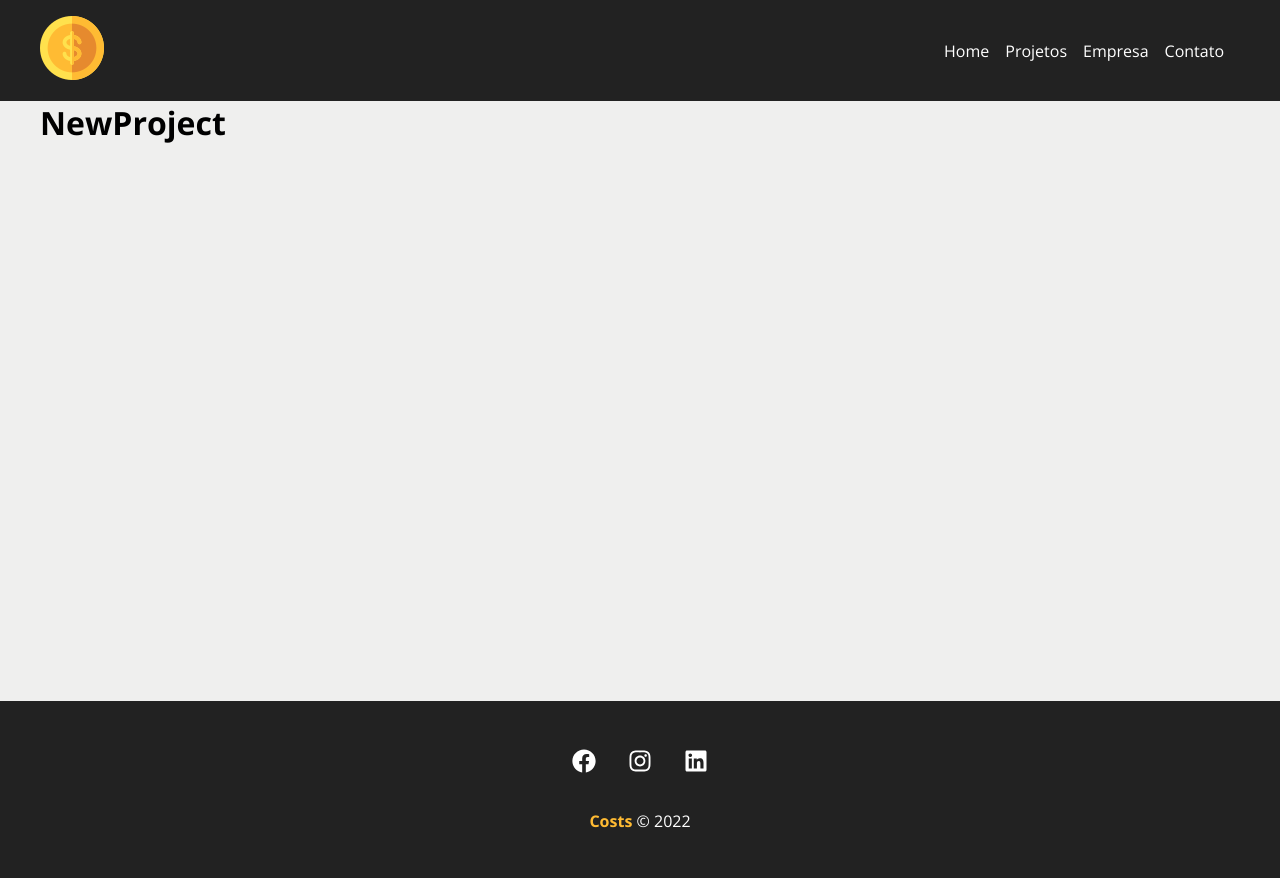
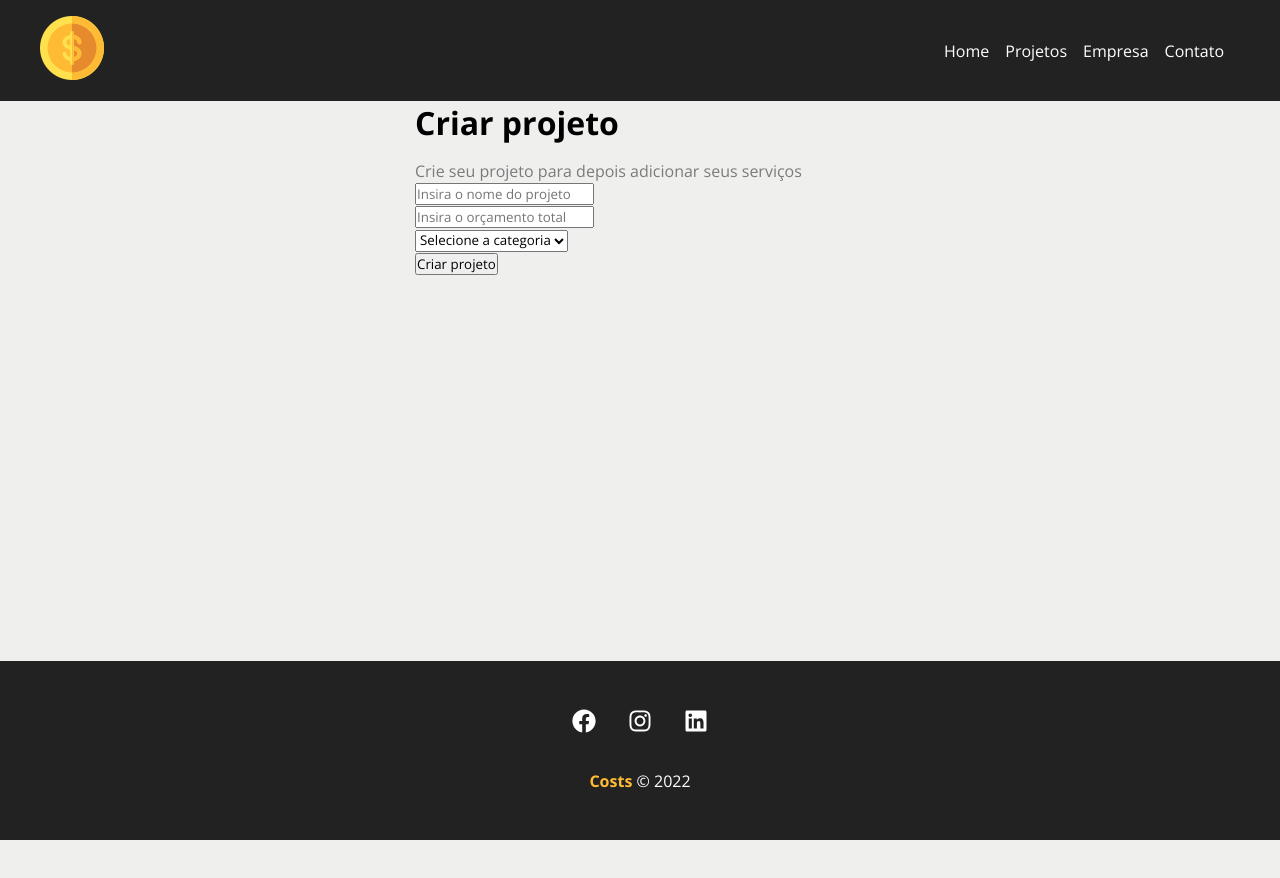
Before and after one commit to mirkolamberti/costs, a React (Create React App) app: page /newproject in a window 1280 px wide. After the commit the page ends 840 px from the top, so only its background shows below. Built offline with nearby package versions, Linux system fonts and the light colour scheme.

Commit message:
aula 21 - Página para formulário de projeto

```diff
--- a/src/App.js
+++ b/src/App.js
@@ -1,4 +1,4 @@
-import { BrowserRouter, Routes, Route, Link } from 'react-router-dom'
+import { BrowserRouter, Routes, Route } from 'react-router-dom'
 
 import Home from "./components/pages/Home"
 import Projects from "./components/pages/Projects"
--- a/src/components/layout/Container.module.css
+++ b/src/components/layout/Container.module.css
@@ -1,5 +1,6 @@
 .container {
-    width: 1200px;
+    width: 100%;
+    max-width: 1200px;
     display: flex;
     justify-content: space-between;
     margin: 0 auto;
@@ -7,7 +8,7 @@
 }
 
 .minHeight {
-    min-height: 75%;
+    min-height: 70%;
 }
 
 .start {
--- a/src/components/pages/NewProject.js
+++ b/src/components/pages/NewProject.js
@@ -1,6 +1,13 @@
+import ProjectForm from '../project/ProjectForm'
+import styles from './NewProject.module.css'
+
 function NewProject(){
     return(
-        <h1>NewProject</h1>
+        <div className={styles.newproject_container}>
+            <h1>Criar projeto</h1>
+            <p>Crie seu projeto para depois adicionar seus serviços</p>
+            <ProjectForm />
+        </div>
     )
 }
 
--- /dev/null
+++ b/src/components/pages/NewProject.module.css
@@ -0,0 +1,13 @@
+.newproject_container {
+    width: 450px;
+    margin: 0 auto;
+    padding: 3e;
+}
+
+.newproject_container h1 {
+    margin-bottom: 0.5em;
+}
+
+.newproject_container p {
+    color: #7b7b7b;
+}
--- /dev/null
+++ b/src/components/project/ProjectForm.js
@@ -0,0 +1,24 @@
+function ProjectForm() {
+    return(
+        <form>
+            <div>
+                <input type="text" placeholder="Insira o nome do projeto" />
+            </div>
+            <div>
+            <input type="number" placeholder="Insira o orçamento total" />
+            </div>
+            <div>
+            <select name="category_id">
+                <option disabled selected>
+                    Selecione a categoria
+                </option>
+            </select>
+            </div>
+            <div>
+            <input type="submit" value="Criar projeto" />
+            </div>
+        </form>
+    )
+}
+
+export default ProjectForm
```
